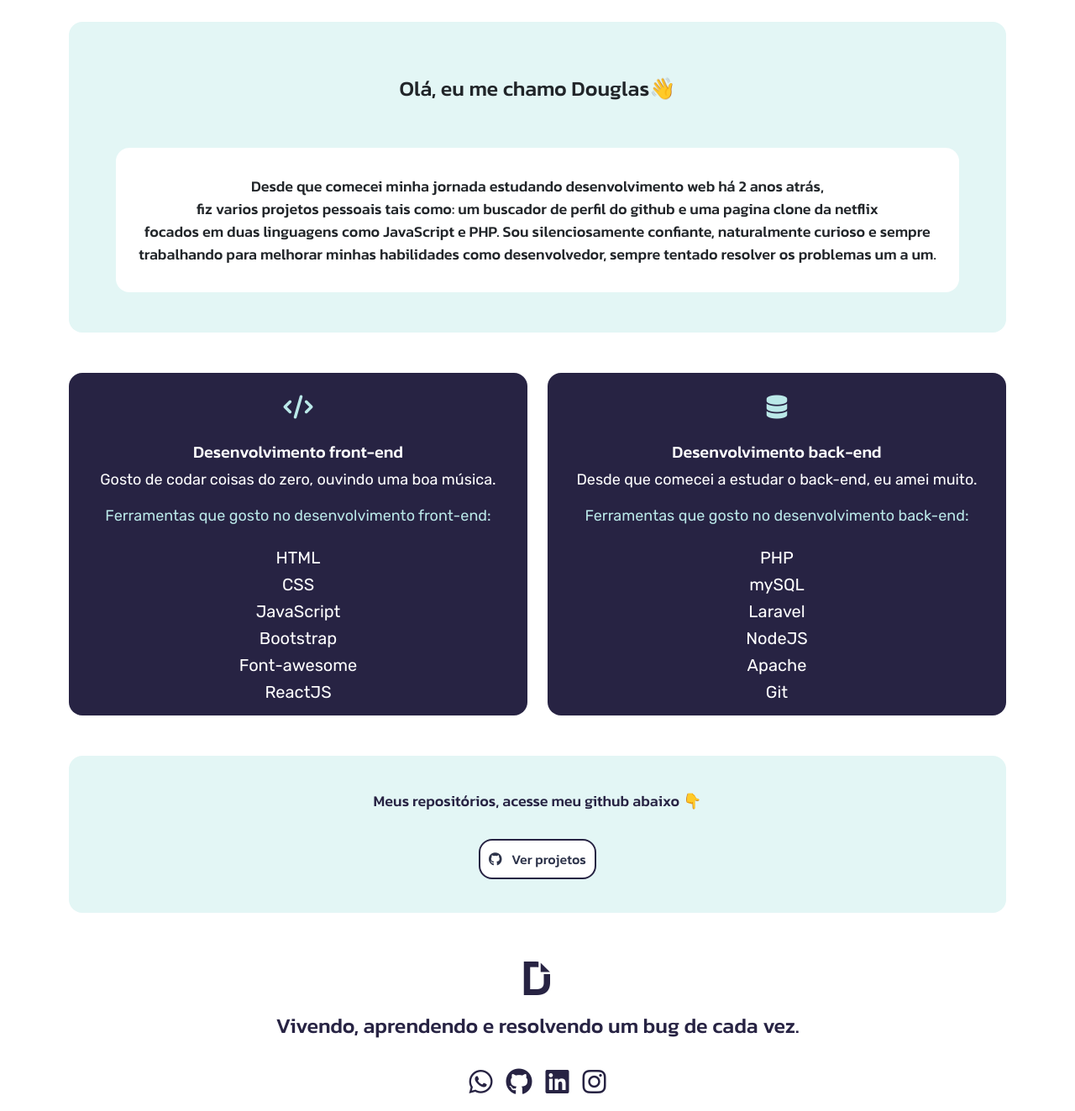
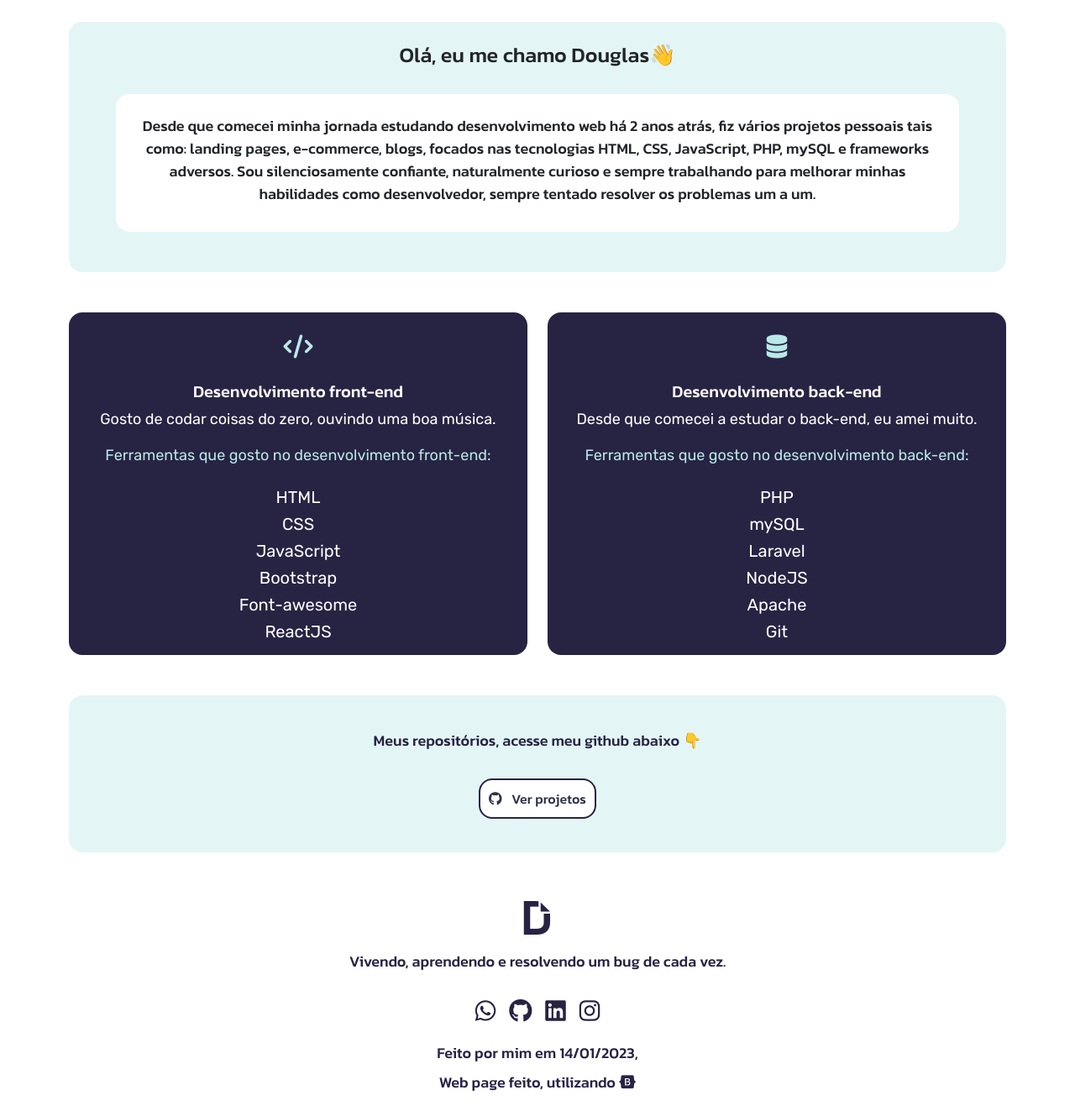
Before and after one commit to douglas-to/Portfolio, a website built with Vite: page index.html in a window 1280 px wide. Shown: the part 840-2163 px from the top of the page at 84% size. Built offline with nearby package versions, Linux system fonts and the light colour scheme.

Commit message:
Versão 2

```diff
--- a/css/style.css
+++ b/css/style.css
@@ -60,7 +60,6 @@ body{
 
 .width{
 	width:90%;
-	text-align:center;
 }
 
 /* fonts e cores dos texto e titulos */
@@ -126,21 +125,30 @@ body{
 	color:var(--title-color);
 }
 
-@media (max-width: 600px){
+/* Tamanhos de textos em diferentes telas */
 
+@media (max-width: 1024px){
 	.width{
 		width:95%;
-		text-align:left;
 	}
-}
 
-@media (max-width: 540px){
 	.font-size-title{
 		font-size:19.5px;
 	}
 
 	.font-size-p{
 		font-size:15.5px;
+	}
+
+}
+
+@media (max-width: 540px){
+	.font-size-title{
+		font-size:16px;
+	}
+
+	.font-size-p{
+		font-size:12px;
 	}
 }
 
@@ -150,7 +158,7 @@ body{
 	}
 
 	.font-size-p{
-		font-size:12px;
+		font-size:9px;
 	}
 }
 
@@ -160,6 +168,6 @@ body{
 	}
 
 	.font-size-p{
-		font-size:12px;
+		font-size:8px;
 	}
 }
--- a/index.html
+++ b/index.html
@@ -44,20 +44,14 @@
 
     <section class="container section1">
       <div class="d-flex flex-column justify-content-center align-items-center bg-card-secondary rounded-4">
-        <h1 class="font-style-title mt-3 font-size-title text-center p-5">
+        <h1 class="font-style-title font-size-title text-center p-4">
           Olá, eu me chamo Douglas👋
         </h1>
 
-        <div class="bg-card-white rounded-4 width mb-5 scroll">
-          <p class="font-size-p font-style-title mt-3 p-3">
+        <div class="bg-card-white rounded-4 width mb-5 font-size-p font-style-title">
+          <p class="p-3 mt-2 text-center">
             Desde que comecei minha jornada estudando desenvolvimento web há 2 anos atrás,
-            <br>
-            fiz varios projetos pessoais tais como: um buscador de perfil do github e uma pagina clone da netflix
-            <br>
-            focados em duas linguagens como JavaScript e PHP.
-            Sou silenciosamente confiante, naturalmente curioso e sempre trabalhando para melhorar minhas habilidades como desenvolvedor, sempre tentado resolver os problemas um a um.
-            <br>
-
+            fiz vários projetos pessoais tais como: landing pages, e-commerce, blogs, focados nas tecnologias HTML, CSS, JavaScript, PHP, mySQL e frameworks adversos. Sou silenciosamente confiante, naturalmente curioso e sempre trabalhando para melhorar minhas habilidades como desenvolvedor, sempre tentado resolver os problemas um a um.
           </p>
         </div>
       </div>
@@ -145,25 +139,25 @@
 
           <a href="index.html" class="fs-1 mt-5"><i class="fa-brands fa-dochub color-icon"></i></a>
 
-          <span class="font-style-title font-color-title font-size-title mt-2">
+          <span class="font-style-title font-color-title font-size-p mt-2">
             Vivendo, aprendendo e resolvendo um bug de cada vez.
           </span>
 
           <div class="d-inline-flex align-items-center mt-3">
 
-            <a class="p-2 fs-2" href="https://wa.me/5511916716530">
+            <a class="p-2 fs-3" href="https://wa.me/5511916716530">
               <i class="fa-brands fa-whatsapp color-icon"></i>
             </a>
 
-            <a class="p-2 fs-2" href="https://github.com/douglas-to">
+            <a class="p-2 fs-3" href="https://github.com/douglas-to">
               <i class="fa-brands fa-github color-icon"></i>
             </a>
 
-            <a class="p-2 fs-2" href="https://www.linkedin.com/in/douglas-trigueiro-54a95b236/">
+            <a class="p-2 fs-3" href="https://www.linkedin.com/in/douglas-trigueiro-54a95b236/">
               <i class="fa-brands fa-linkedin color-icon"></i>
             </a>
 
-            <a class="p-2 fs-2" href="https://www.instagram.com/arroba_gago/">
+            <a class="p-2 fs-3" href="https://www.instagram.com/arroba_gago/">
               <i class="fa-brands fa-instagram color-icon"></i>
             </a>
 
@@ -174,7 +168,7 @@
           </span>
 
           <span class="font-style-title font-color-title font-size-p mt-2 mb-2 text-decoration-none">
-            Web page feito, utilizando <i class="fa-brands fa-bootstrap fs-4"></i>
+            Web page feito, utilizando <i class="fa-brands fa-bootstrap font-size-p"></i>
           </span>
 
         </div>
```
